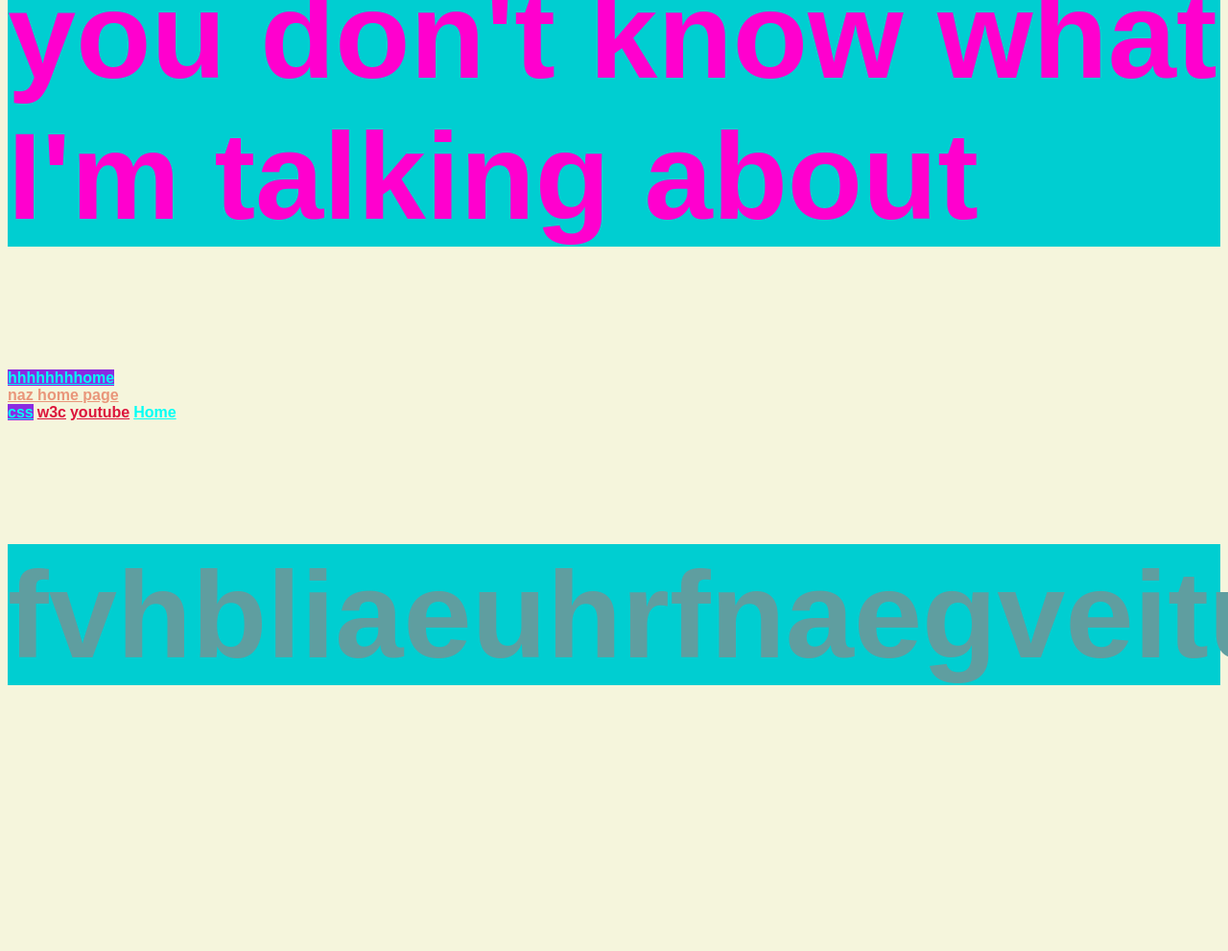
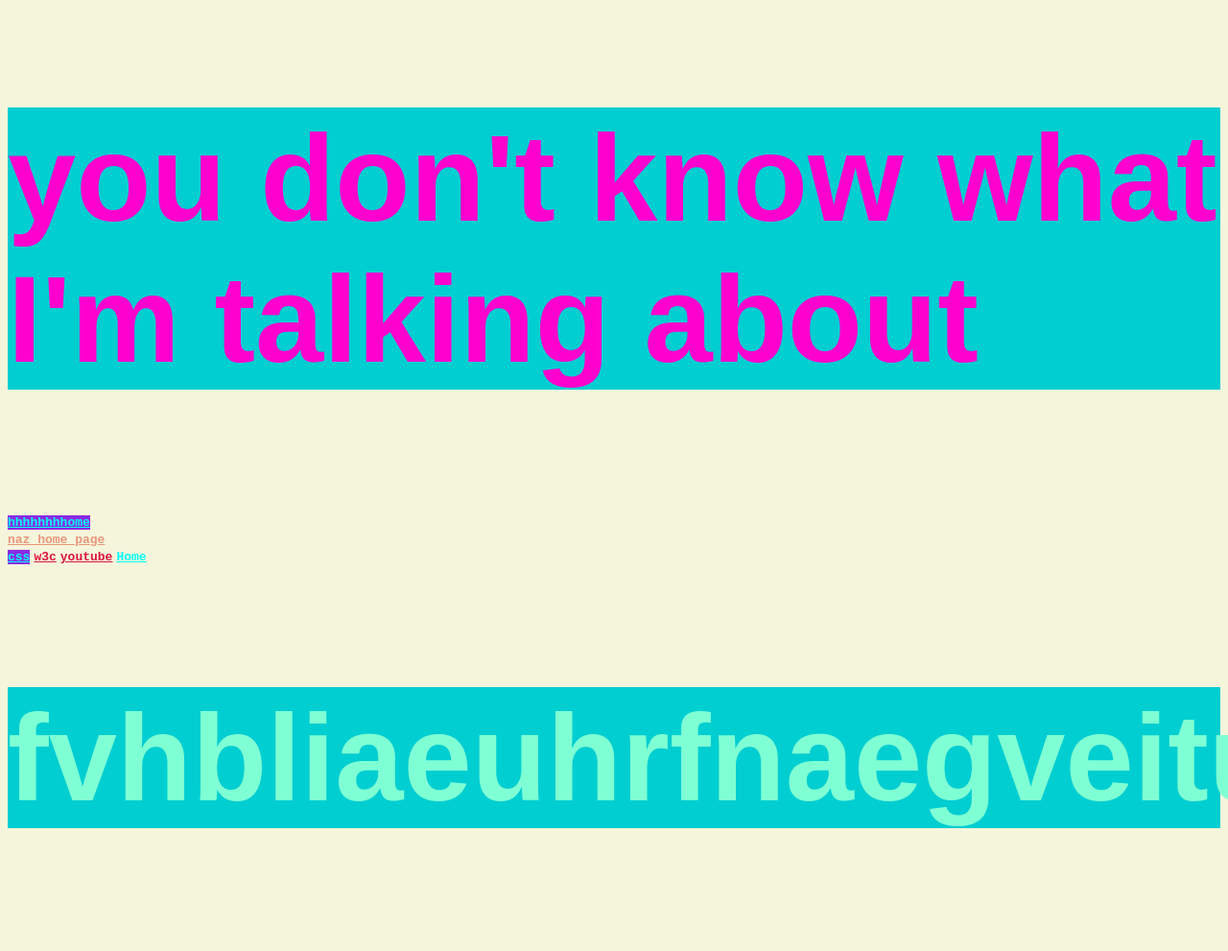
Before and after one commit to 1211111111122112erg/assignment1, a plain HTML site: page index.html in a window 1280 px wide. Shown: the part 1002-1993 px from the top of the page at 96% size. Before the commit the page ends 1844 px from the top, so only its background shows below. Drawn offline with Linux system fonts and the light colour scheme.

Commit message:
Initial commit

```diff
--- a/css/styles.css
+++ b/css/styles.css
@@ -34,3 +34,11 @@ p {
 a {
     color: red;
 }
+#special-paragraph {
+    font-family: fantasy;
+    color:aquamarine
+}
+
+body a {
+    font-family: monospace;
+}
--- a/index.html
+++ b/index.html
@@ -13,7 +13,7 @@
         }
         p {
             font-family: sans-serif;
-            font-weight: 700
+            font-weight: 800
         }
         h2 {
             font-family: sans-serif;
@@ -35,7 +35,7 @@
     <h3 style="color :#bc8484">A heading 3</h3>
     <h3 style="color :#bc8484">A heading 3</h3>
     <h3 style="color :#bc8484">A heading 3</h3>
-    <p>A paragraph</p>
+    <p>A paragraph to <a href="http://naz.edu" target="_blank">jiujiu</a></p>
     <p style="color:#ff00ce;">you don't know what I'm talking about</p>
 
     <a class="test" href="index.html">hhhhhhhhome</a>
@@ -48,6 +48,8 @@
 
     <a href="index.html">Home</a>
     <br>
-    <p>fvhbliaeuhrfnaegveituhvuysbzkjbcliauvhliueghlaeofhudlzkjvnliusghlsiurthgaieurhfakjdnvdzjnvoiufjv;oaiejrfaekjnvlfnbiaugh;aoij </p>
+<!--    <p id="special-paragraph">fvhbliaeuhrfnaegveituhvuysbzkjbcliauvhliueghlaeofhudlzkjvnliusghlsiurthgaieurhfakjdnvdzjnvoiufjv;oaiejrfaekjnvlfnbiaugh;aoij </p>-->
+<!--    -->
+      <p id="special-paragraph">fvhbliaeuhrfnaegveituhvuysbzkjbcliauvhliueghlaeofhudlzkjvnliusghlsiurthgaieurhfakjdnvdzjnvoiufjv;oaiejrfaekjnvlfnbiaugh;aoij </p>
 </body>
 </html>
```
